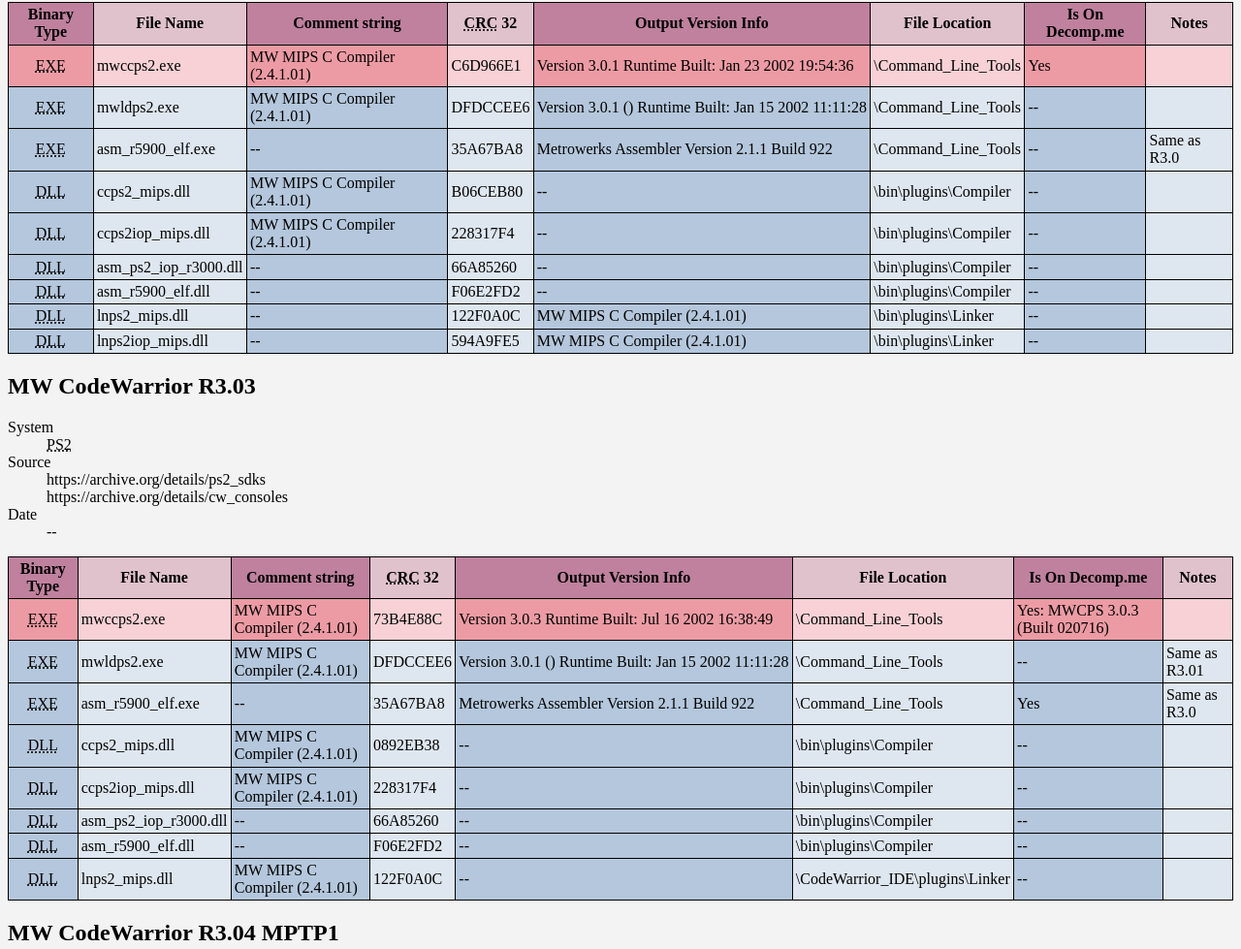
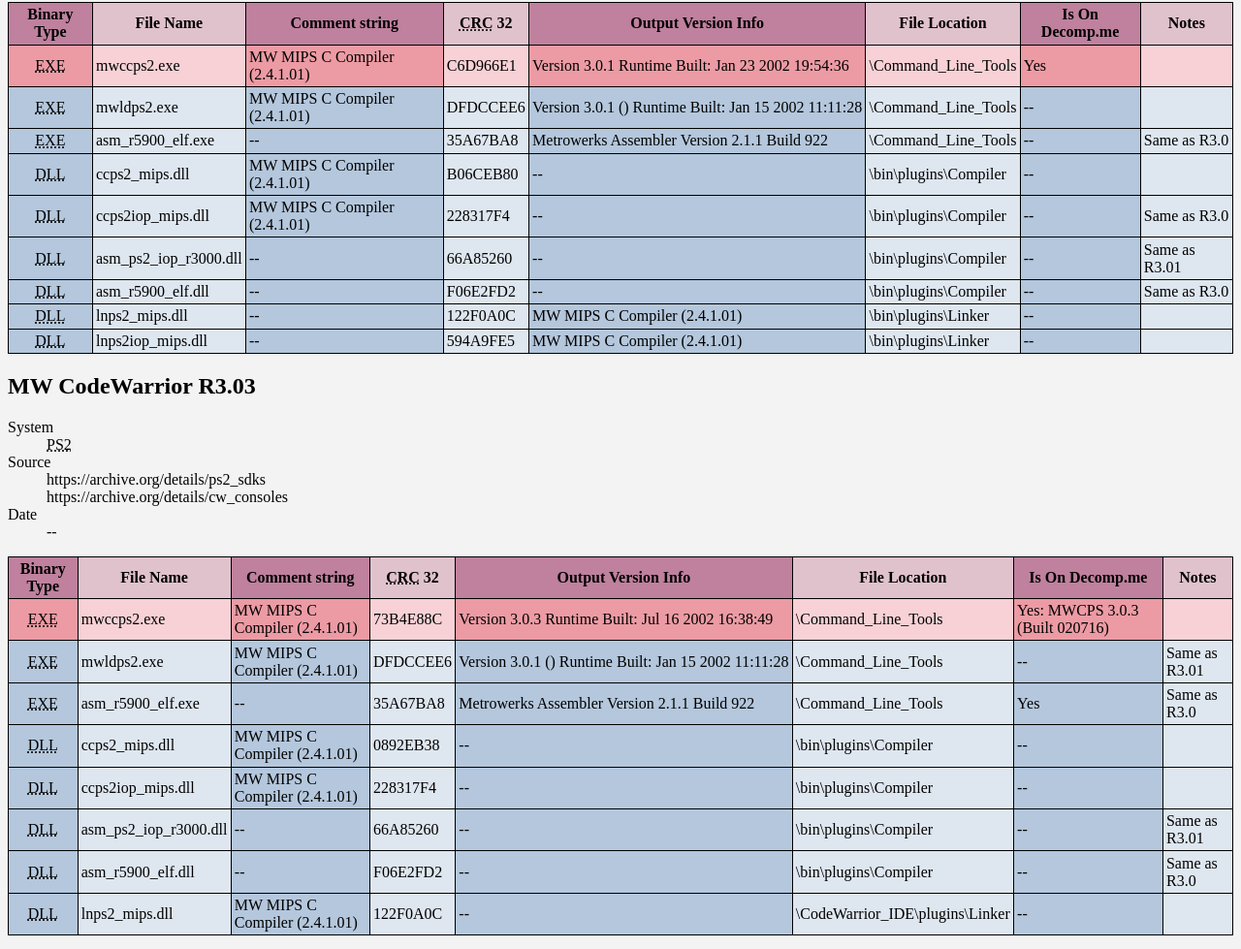
Before and after one commit to Daniel-McCarthy/MW, a plain HTML site: page docs/index.html in a window 1280 px wide. Shown: the part 1801-2780 px from the top of the page at 97% size. Drawn offline with Linux system fonts and the light colour scheme.

Commit message:
Updates info for a set of EXEs that are shared between versions
Adds comments to several executables which are in multiple releases mentioning the earliest release that binary appears in.

```diff
--- a/docs/index.html
+++ b/docs/index.html
@@ -366,7 +366,7 @@
         <td>--</td>
         <td>\bin\plugins\Compiler</td>
         <td>--</td>
-        <td></td>
+        <td>Same as R3.0</td>
       </tr>
       <tr>
         <td><abbr title="Dynamic Link Library">DLL</abbr></td>
@@ -376,7 +376,7 @@
         <td>--</td>
         <td>\bin\plugins\Compiler</td>
         <td>--</td>
-        <td></td>
+        <td>Same as R3.01</td>
       </tr>
       <tr>
         <td><abbr title="Dynamic Link Library">DLL</abbr></td>
@@ -386,7 +386,7 @@
         <td>--</td>
         <td>\bin\plugins\Compiler</td>
         <td>--</td>
-        <td></td>
+        <td>Same as R3.0</td>
       </tr>
       <tr>
         <td><abbr title="Dynamic Link Library">DLL</abbr></td>
@@ -488,7 +488,7 @@
         <td>--</td>
         <td>\bin\plugins\Compiler</td>
         <td>--</td>
-        <td></td>
+        <td>Same as R3.01</td>
       </tr>
       <tr>
         <td><abbr title="Dynamic Link Library">DLL</abbr></td>
@@ -498,7 +498,7 @@
         <td>--</td>
         <td>\bin\plugins\Compiler</td>
         <td>--</td>
-        <td></td>
+        <td>Same as R3.0</td>
       </tr>
       <tr>
         <td><abbr title="Dynamic Link Library">DLL</abbr></td>
@@ -580,7 +580,7 @@
         <td>--</td>
         <td>\bin\plugins\Compiler</td>
         <td>--</td>
-        <td></td>
+        <td>Same as R3.01</td>
       </tr>
       <tr>
         <td><abbr title="Dynamic Link Library">DLL</abbr></td>
@@ -590,7 +590,7 @@
         <td>--</td>
         <td>\bin\plugins\Compiler</td>
         <td>--</td>
-        <td></td>
+        <td>Same as R3.0</td>
       </tr>
       <tr>
         <td><abbr title="Dynamic Link Library">DLL</abbr></td>
@@ -691,7 +691,7 @@
         <td>--</td>
         <td>\bin\plugins\Compiler</td>
         <td>--</td>
-        <td>Same in both</td>
+        <td>Same as R3.01. Same in both 3.0.0 and 3.0.1 options.</td>
       </tr>
       <tr>
         <td><abbr title="Dynamic Link Library">DLL</abbr></td>
@@ -701,7 +701,7 @@
         <td>--</td>
         <td>\bin\plugins\Compiler</td>
         <td>--</td>
-        <td>Same in both</td>
+        <td>Same as R3.0. Same in both 3.0.0 and 3.0.1 options.</td>
       </tr>
     </table>
     <h2>MW CodeWarrior R3.51</h2>
```
